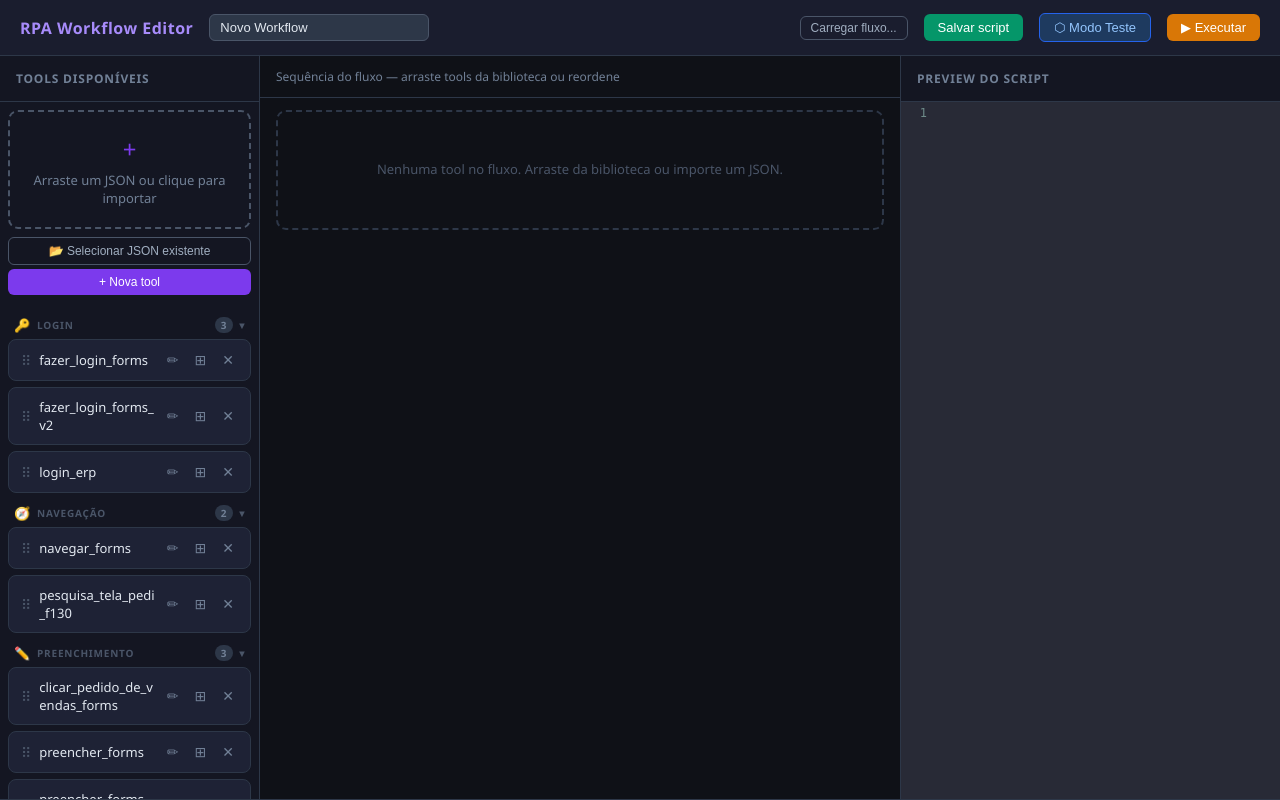
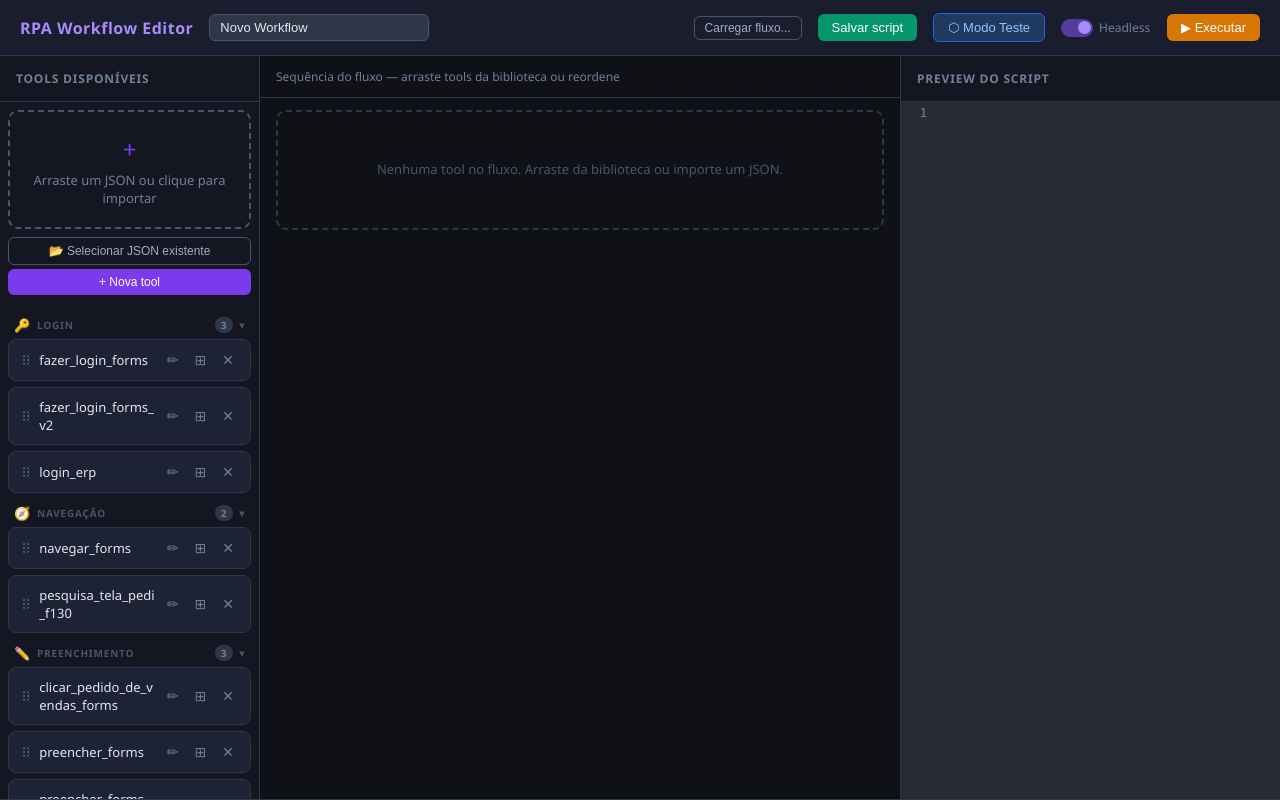
Before and after one commit to brenowerlang601/rpa_agentico, a Flask app: page / in a window 1280 px wide. Run offline with Flask 3, Linux system fonts and the light colour scheme.

Commit message:
add: modo de executar em segundo plano.

```diff
--- a/app.py
+++ b/app.py
@@ -71,7 +71,7 @@ def _all_workflows() -> list[dict]:
     return workflows
 
 
-def _preview_script(workflow_name: str, steps: list[str]) -> str:
+def _preview_script(workflow_name: str, steps: list[str], headless: bool = True) -> str:
     """Gera preview do script de teste para uma sequência de steps."""
     import_lines = "\n".join(f"from tools.{s} import {s}" for s in steps)
     # Cada step é executado em try/except independente:
@@ -90,6 +90,11 @@ def _preview_script(workflow_name: str, steps: list[str]) -> str:
         f"            errors[{s!r}] = str(_e)"
         for s in steps
     )
+    if headless:
+        browser_setup = "        browser = await p.chromium.launch(headless=True)\n        page = await browser.new_page()"
+    else:
+        browser_setup = "        browser = await p.chromium.connect_over_cdp('http://localhost:9222')\n        page = browser.contexts[0].pages[0]"
+
     return f"""\
 import asyncio
 import sys
@@ -104,8 +109,7 @@ from playwright.async_api import async_playwright
 
 async def run():
     async with async_playwright() as p:
-        browser = await p.chromium.connect_over_cdp('http://localhost:9222')
-        page = browser.contexts[0].pages[0]
+{browser_setup}
 
         results: dict[str, bool] = {{}}
         errors: dict[str, str] = {{}}
@@ -326,6 +330,7 @@ def api_run():
     steps = data.get("steps", [])
     stop_before = data.get("stop_before") or None   # nome da tool onde parar (breakpoint)
     start_from  = data.get("start_from")  or None   # nome da tool a partir de onde iniciar
+    headless    = data.get("headless", True)         # True = sem janela, False = CDP
 
     if not steps:
         return jsonify({"error": "Nenhum step para executar"}), 400
@@ -345,7 +350,7 @@ def api_run():
     with tempfile.NamedTemporaryFile(
         mode="w", suffix=".py", prefix="rpa_run_", dir=TESTS_DIR, delete=False, encoding="utf-8"
     ) as tf:
-        tf.write(_preview_script(workflow_name, steps))
+        tf.write(_preview_script(workflow_name, steps, headless=headless))
         tmp_path = Path(tf.name)
 
     python_bin = Path(sys.executable)
--- a/templates/index.html
+++ b/templates/index.html
@@ -44,6 +44,14 @@
     .btn-test-mode { background: #1e3a5f; color: #93c5fd; border: 1px solid #2563eb; }
     .btn-test-mode:hover { background: #1d4ed8; opacity: 1; }
     .btn-test-mode.active { background: #7c3aed; color: #fff; border-color: #7c3aed; }
+
+    /* Toggle headless */
+    .headless-toggle { display: flex; align-items: center; gap: 6px; cursor: pointer; user-select: none; font-size: 12px; color: #718096; }
+    .headless-toggle input[type=checkbox] { appearance: none; width: 32px; height: 18px; background: #2d3748; border-radius: 9px; position: relative; cursor: pointer; transition: background .2s; flex-shrink: 0; }
+    .headless-toggle input[type=checkbox]::after { content: ''; position: absolute; width: 13px; height: 13px; background: #718096; border-radius: 50%; top: 2.5px; left: 2.5px; transition: transform .2s, background .2s; }
+    .headless-toggle input[type=checkbox]:checked { background: #553c9a; }
+    .headless-toggle input[type=checkbox]:checked::after { transform: translateX(14px); background: #a78bfa; }
+    .headless-toggle #headlessLabel { min-width: 52px; }
 
     /* TERMINAL */
     .terminal-panel { background: #0a0c14; border-top: 1px solid #2d3748; flex-shrink: 0; display: flex; flex-direction: column; transition: height .2s; height: 0; overflow: hidden; }
@@ -194,6 +202,10 @@
   <button class="btn btn-outline btn-sm hide-in-test" onclick="loadWorkflow()">Carregar fluxo...</button>
   <button class="btn btn-success hide-in-test" onclick="saveWorkflow()">Salvar script</button>
   <button class="btn btn-test-mode" id="testModeBtn" onclick="toggleTestMode()">⬡ Modo Teste</button>
+  <label class="headless-toggle" title="Headless: executa sem abrir janela do browser">
+    <input type="checkbox" id="headlessToggle" checked onchange="updateHeadlessLabel()">
+    <span id="headlessLabel">Headless</span>
+  </label>
   <button class="btn btn-run" id="runBtn" onclick="runWorkflow()">&#9654; Executar</button>
   <button class="btn btn-pause" id="pauseBtn" onclick="togglePause()">⏸ Pausar</button>
   <button class="btn btn-cancel" id="cancelBtn" onclick="cancelRun()">&#9632; Cancelar</button>
@@ -1078,17 +1090,19 @@ function runWorkflow() {
   pauseBtn.classList.remove('paused');
   pauseBtn.textContent = '⏸ Pausar';
 
+  const headless = document.getElementById('headlessToggle').checked;
   if (effectiveStartFrom) {
     appendLine(`↩ Retomando a partir de: ${effectiveStartFrom}`, 'dim');
   } else {
     appendLine(`Iniciando fluxo: ${name}`, 'dim');
   }
+  appendLine(headless ? '🔇 Modo headless (sem janela)' : '🖥 Modo visual (CDP)', 'dim');
   appendLine('─'.repeat(44), 'sep');
 
   fetch('/api/run', {
     method: 'POST',
     headers: { 'Content-Type': 'application/json' },
-    body: JSON.stringify({ workflow_name: name, steps: flowSteps, stop_before: breakpointStep, start_from: effectiveStartFrom }),
+    body: JSON.stringify({ workflow_name: name, steps: flowSteps, stop_before: breakpointStep, start_from: effectiveStartFrom, headless }),
   }).then(response => {
     const reader = response.body.getReader();
     const decoder = new TextDecoder();
@@ -1149,6 +1163,11 @@ function togglePause() {
         appendLine('▶ Execução retomada', 'dim');
       }
     });
+}
+
+function updateHeadlessLabel() {
+  const checked = document.getElementById('headlessToggle').checked;
+  document.getElementById('headlessLabel').textContent = checked ? 'Headless' : 'Com browser';
 }
 
 function toggleTestMode() {
--- a/tools/fazer_login_forms.py
+++ b/tools/fazer_login_forms.py
@@ -6,6 +6,6 @@ async def fazer_login_forms(page):
     await page.locator('xpath=id("box1.")/div[3]/input[1]').click()
     await page.locator('xpath=id("box1.")/div[3]/input[1]').fill('INTERSYS')
     await page.locator('xpath=id("box1.")/div[4]/input[1]').click()
-    await page.locator('xpath=id("box1.")/div[4]/input[1]').fill('1234')
+    await page.locator('xpath=id("box1.")/div[4]/input[1]').fill('12345')
     await page.locator('xpath=id("box1:button1.")').click()
     await page.wait_for_timeout(500)
```
Also changed, not shown: tests/testcv.py (added, +38 -0 lines).
